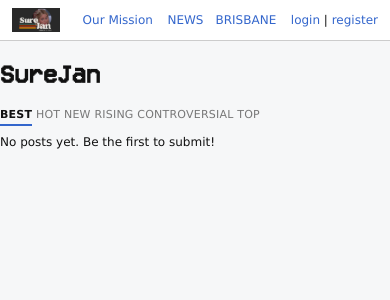
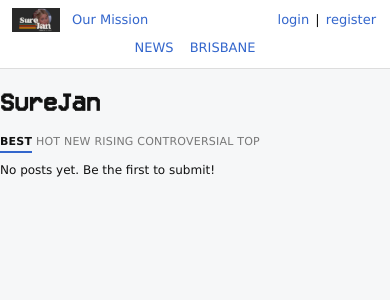
Before and after one commit to Dexter2099/SureJan, a Django app: page / in a window 390 px wide. Shown: the top 300 px of the page. Run offline with Django 5.2, Linux system fonts and the light colour scheme; data that the repository does not hold is empty; some libraries are stand-ins or nearby versions.

Commit message:
Rebuild header with 3-column layout

```diff
--- a/static/css/theme.css
+++ b/static/css/theme.css
@@ -533,3 +533,67 @@ hr {
 .mission h3 { font-size:12px; margin:10px 0 6px; }
 .mission p, .mission li { font-size:12px; }
 .mission .muted { color:#777; font-size:11px; }
+
+/* 3-column header layout */
+.header-3col {
+  max-width: 960px;
+  margin: 0 auto;
+  display: grid;
+  grid-template-columns: auto 1fr auto; /* left | center | right */
+  align-items: center;
+  gap: 10px;
+  padding: 8px 12px;
+}
+
+/* Left cluster: logo sits already, mission sits beside it */
+.hdr-left { display: flex; align-items: center; gap: 10px; }
+.brand-mission { font-size:12px; color:#3366cc; }
+.brand-mission:hover { text-decoration: underline; }
+
+/* Center communities */
+.hdr-center {
+  display:flex; justify-content:center; gap:16px;
+  text-transform: uppercase; font-size:12px;
+}
+.hdr-center a { color:#3366cc; }
+.hdr-center a:hover { text-decoration: underline; }
+
+/* Right: user menu sits inline */
+.hdr-right { display:flex; justify-content:flex-end; }
+.hdr-right .user-box a { color:#3366cc; }
+
+/* Mobile */
+@media (max-width: 768px) {
+  .header-3col {
+    grid-template-columns: 1fr auto; /* left + right */
+    grid-template-areas:
+      "left  right"
+      "center center";
+    row-gap: 6px;
+  }
+  .hdr-left  { grid-area: left; }
+  .hdr-right { grid-area: right; }
+  .hdr-center{
+    grid-area: center; justify-content: center; gap: 12px;
+    overflow-x: auto; white-space: nowrap; padding-bottom: 2px;
+  }
+}
+
+/* Bump header link sizes a bit */
+.brand-mission { font-size:14px; margin-left:0; }
+.hdr-center a   { font-size:14px; }
+.hdr-right .user-box,
+.hdr-right .user-box a { font-size:14px; }
+
+/* Keep tap targets comfy without changing layout */
+.hdr-center a,
+.brand-mission,
+.hdr-right .user-box a { line-height: 1.2; padding: 2px 2px; }
+
+/* Mobile: nudge down slightly if needed */
+@media (max-width: 768px) {
+  .brand-mission,
+  .hdr-center a,
+  .hdr-right .user-box,
+  .hdr-right .user-box a { font-size:13px; }
+}
--- a/templates/base.html
+++ b/templates/base.html
@@ -14,17 +14,29 @@
     <script src="https://unpkg.com/htmx.org@1.9.12" defer></script>
   </head>
   <body>
-    <header class="site-header" style="display:flex; justify-content:space-between; align-items:center; padding:8px 12px; border-bottom:1px solid #ccc;">
-      <a href="/">
-        <img src="{% static 'SureJanLogo.png' %}" alt="SureJan Logo" class="site-logo">
-      </a>
-      <a href="{% url 'mission' %}" class="brand-mission" hx-boost="false">Our Mission</a>
-      <nav class="subreddit-links" style="display:flex; gap:12px;">
-        <a href="/r/news/">NEWS</a>
-        <a href="/r/brisbane/">BRISBANE</a>
-      </nav>
-      {% include "partials/user_box.html" %}
+    <header class="site-header">
+      <div class="header-inner header-3col">
+
+        <!-- Left: Logo + Our Mission -->
+        <div class="hdr-left">
+          <a href="{% url 'home' %}" class="site-brand"><img src="{% static 'SureJanLogo.png' %}" alt="SureJan" class="site-logo"></a>
+          <a href="{% url 'mission' %}" class="brand-mission" hx-boost="false">Our Mission</a>
+        </div>
+
+        <!-- Center: NEWS / BRISBANE -->
+        <nav class="hdr-center" aria-label="Communities">
+          <a href="{% url 'community' 'news' %}">NEWS</a>
+          <a href="{% url 'community' 'brisbane' %}">BRISBANE</a>
+        </nav>
+
+        <!-- Right: Login/Register or username menu -->
+        <div class="hdr-right">
+          {% include "partials/user_box.html" %}
+        </div>
+
+      </div>
     </header>
+    {% comment %} old subreddit bar removed in favor of hdr-center {% endcomment %}
 
     <main class="container" style="max-width:980px; margin:16px auto;">
       {% if messages %}
```
